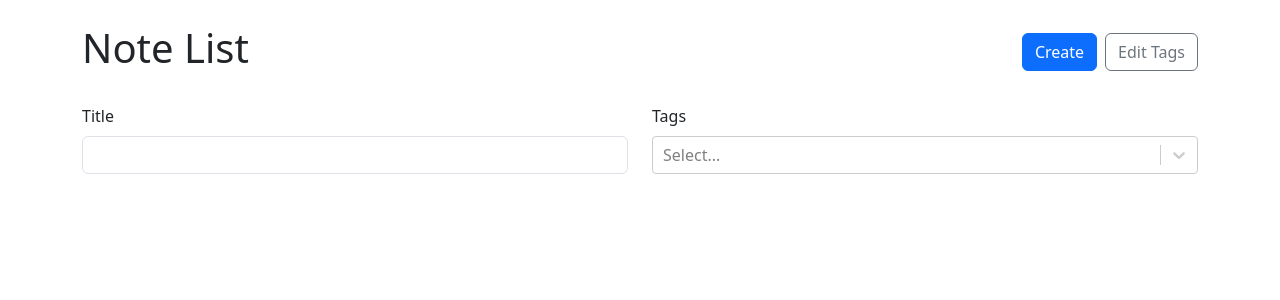
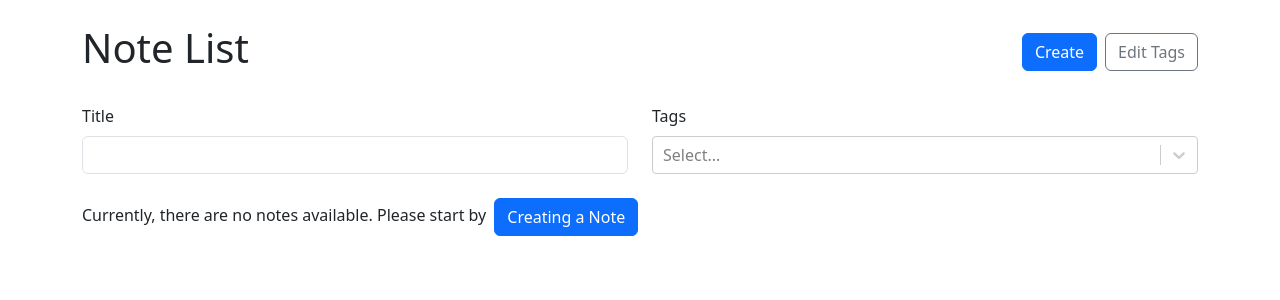
Before and after one commit to Meg-Sowka/take_a_note, a React (Vite) app: page / in a window 1280 px wide. Shown: the top 300 px of the page. Built offline with nearby package versions, Linux system fonts and the light colour scheme.

Commit message:
add no notes message

```diff
--- a/src/pages/NoteList.tsx
+++ b/src/pages/NoteList.tsx
@@ -95,12 +95,23 @@ export const NoteList = ({
           </Col>
         </Row>
       </Form>
+      {filteredNotes.length === 0 && (
+        <Row className="mb-4">
+          <p>
+            Currently, there are no notes available. Please start by
+            <Link to="/new">
+              <Button variant="primary" className='ms-2'>Creating a Note</Button>
+            </Link>
+          </p>
+        </Row>
+      )}
       <Row xs={1} sm={2} lg={3} xl={4} className="g-3 mb-4">
-        {filteredNotes.map((note) => (
-          <Col key={note.id}>
-            <NoteCard id={note.id} title={note.title} tags={note.tags} />
-          </Col>
-        ))}
+        {filteredNotes.length > 0 &&
+          filteredNotes.map((note) => (
+            <Col key={note.id}>
+              <NoteCard id={note.id} title={note.title} tags={note.tags} />
+            </Col>
+          ))}
       </Row>
       <EditTagsModal
         availableTags={availableTags}
```
Also changed, not shown: 1 other file (tests, documents, lock files or other folders).
